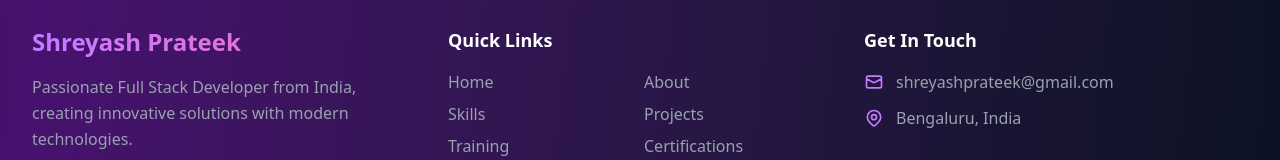
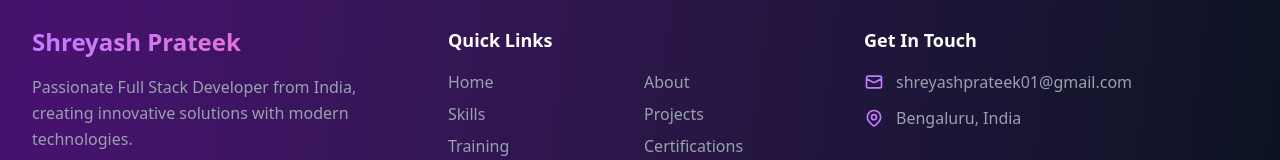
Before and after one commit to ShreyashPrateek/portfolio, a React (Vite) app: page / in a window 1280 px wide. Shown: the part 10191-10351 px from the top of the page. Built offline with nearby package versions, Linux system fonts and the light colour scheme.

Commit message:
Updating Email ID

```diff
--- a/src/components/common/Footer.jsx
+++ b/src/components/common/Footer.jsx
@@ -95,7 +95,7 @@ const Footer = () => {
                 <svg className="w-5 h-5 text-purple-400" fill="none" stroke="currentColor" viewBox="0 0 24 24">
                   <path strokeLinecap="round" strokeLinejoin="round" strokeWidth={2} d="M3 8l7.89 4.26a2 2 0 002.22 0L21 8M5 19h14a2 2 0 002-2V7a2 2 0 00-2-2H5a2 2 0 00-2 2v10a2 2 0 002 2z" />
                 </svg>
-                <span>shreyashprateek@gmail.com</span>
+                <span>shreyashprateek01@gmail.com</span>
               </div>
               <div className="flex items-center space-x-3 text-gray-400">
                 <svg className="w-5 h-5 text-purple-400" fill="none" stroke="currentColor" viewBox="0 0 24 24">
```
